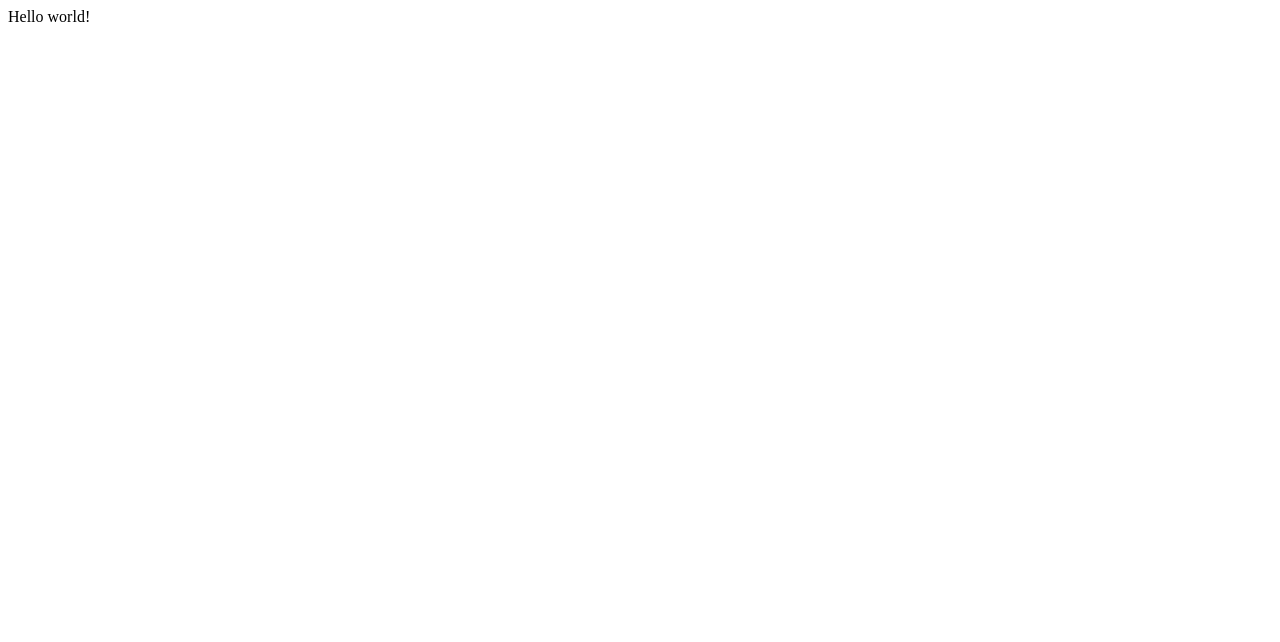
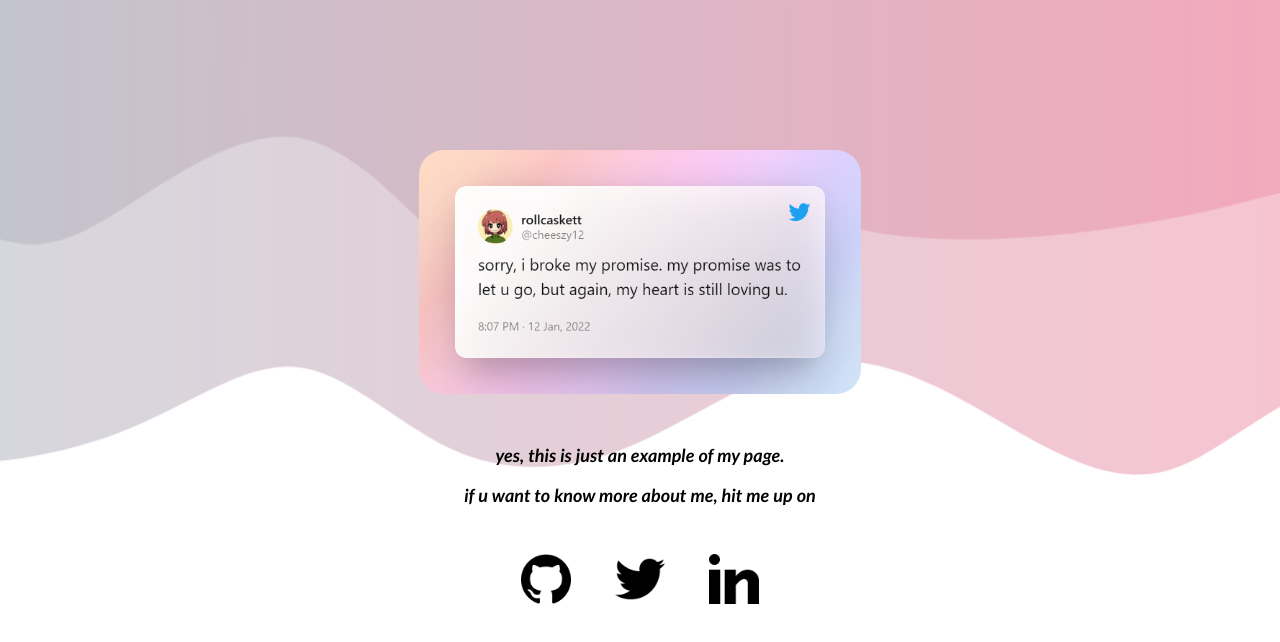
Before and after one commit to ariqzuhdi/example, a plain HTML site: page index.html in a window 1280 px wide. Drawn offline with Linux system fonts and the light colour scheme.

Commit message:
created example website

```diff
--- a/index.html
+++ b/index.html
@@ -3,6 +3,18 @@
 <html>
   <head>
     <title>example</title>
+    <link rel="stylesheet" href="style.css">
   </head>
-  <body>Hello world!</body>
+  <body class="main-page">
+   <img class="image-twitter" src="assets/Tweet by rollcaskett.png">
+   <footer class="footer-page">
+     <p class="text-page">yes, this is just an example of my page.</p>
+     <p class="text-page">if u want to know more about me, hit me up on</p>
+     <ul class="list-page">
+       <li class="contact-list"><a href="https://github.com/ariqzuhdi" target="_blank"><img class="imagelist" src="assets/github.png"></a></li>
+       <li class="contact-list"><a href="https://twitter.com/cheeszy12" target="_blank"><img class="imagelist" src="assets/twitter.png"></a></li>
+       <li class="contact-list"><a href="https://linkedin.com/in/ariqzuhdi" target="_blank"><img class="imagelist" src="assets/linkedin.png"></a></li>
+     </ul>
+   </footer>
+  </body>
 </html>
--- /dev/null
+++ b/style.css
@@ -0,0 +1,53 @@
+html {
+    scroll-behavior: smooth;
+    display: block;
+}
+
+.image-twitter {
+    max-width: 35%;
+    max-height: 35%;
+    /* padding-top: 220px; */
+    margin-top: 150px;
+    margin-left: auto;
+    margin-right: auto;
+    text-align: center;
+    display: block;
+    border-radius: 25px;
+    position: inherit;
+}
+
+.main-page {
+    background-image: url("assets/svg.png");
+    background-repeat: no-repeat;
+    background-position: center;
+    background-size: cover;
+}
+
+.footer-page{
+    margin-top: 50px;
+    text-align: center;
+}
+
+.text-page{
+    font-style: italic;
+}
+
+p{
+    font-family: 'Gill Sans', 'Gill Sans MT', Calibri, 'Trebuchet MS', sans-serif;
+    font-weight: bold;
+    font-size: large;
+}
+
+.contact-list {
+    display: inline;
+}
+
+.imagelist {
+    width: 50px;
+    word-spacing: 20px;
+    padding-right: 40px;
+}
+
+.list-page {
+    padding-top: 30px;
+}
```
Also changed, not shown: assets/1.jpg (added), assets/Tweet by rollcaskett.png (added), assets/github.png (added), assets/linkedin.png (added), assets/spotify.png (added), assets/svg.png (added), assets/svg2.png (added), assets/twitter.png (added).
